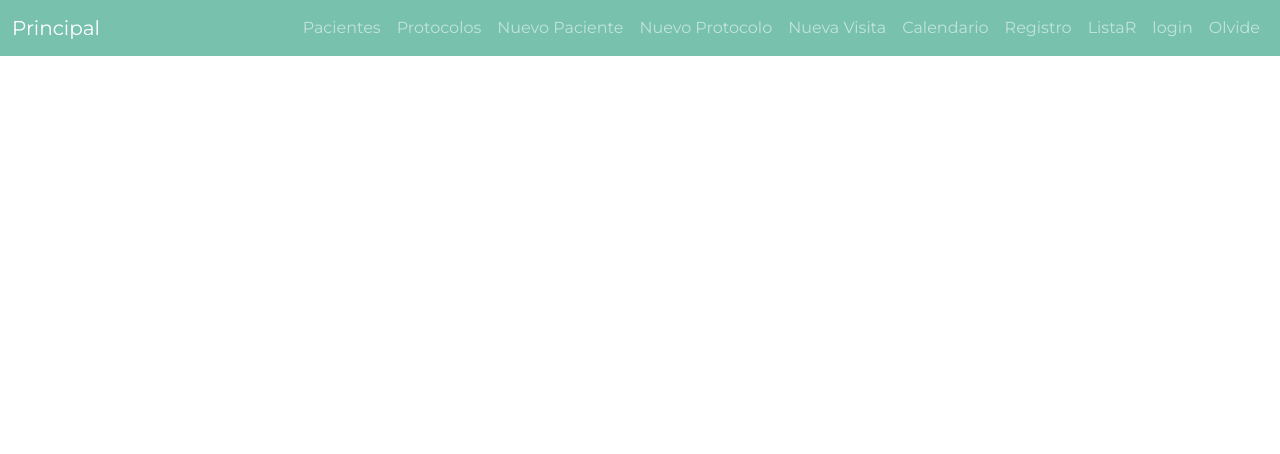
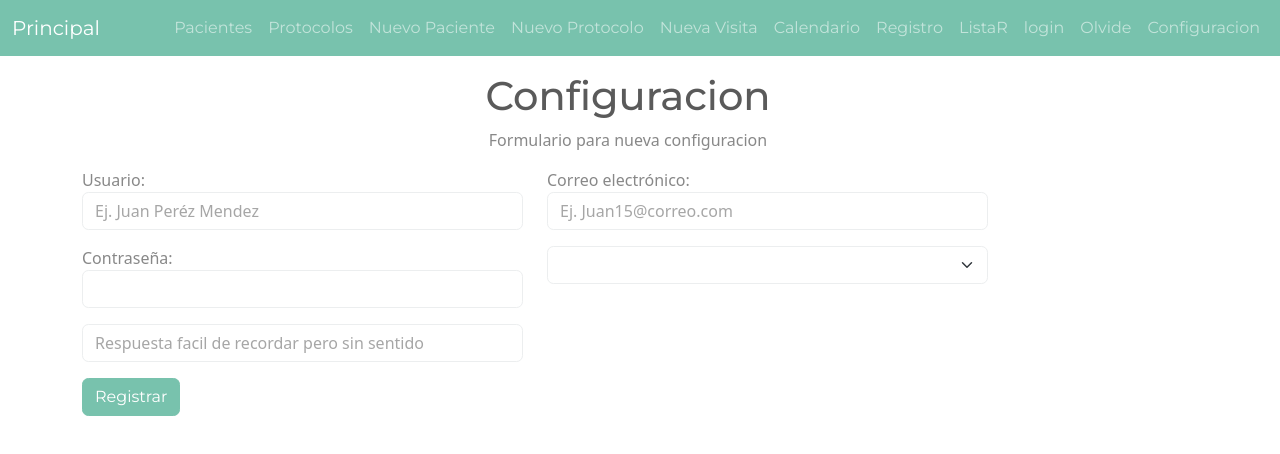
Before and after one commit to KingGnome115/page, a Vue app: page /Configuracion in a window 1280 px wide. Shown: the top 454 px of the page. Built offline with nearby package versions, Linux system fonts and the light colour scheme.

Commit message:
nueva ventana de configuracion de datos de usuario

```diff
--- /dev/null
+++ b/src/components/Configuracion.vue
@@ -0,0 +1,92 @@
+<template class="m-0 vh-100 row justify-content-center aling-items-center">
+    <div class="container">
+        <div class="row mt-3">
+            <header class="row text-center">
+                <h1>Configuracion</h1>
+                <p>Formulario para nueva configuracion</p>
+            </header>
+            <form class="row g-7" @submit.prevent="guardarUsuario()" >
+                <div class="col-12 col-md-5 mb-3">
+                    <label for="nombre">Usuario:</label>
+                    <input type="text" id="nombre" name="nombre" class="form-control" placeholder="Ej. Juan Peréz Mendez" v-model="this.usuarios.user">
+                    <div class="invalid-feedback">
+                        Porfavor ingrese un nombre de usuario
+                    </div>
+                </div>
+
+                <div class="col-12 col-md-5 mb-3">
+                    <label for="email">Correo electrónico:</label>
+                    <input type="email" id="email" name="email" class="form-control" placeholder="Ej. Juan15@correo.com" v-model="this.usuarios.email">
+                    <div class="invalid-feedback">
+                        Porfavor ingrese un correo electrónico
+                    </div>
+                </div>
+
+                <div class="col-12 col-md-5 mb-3">
+                    <label for="password2">Contraseña:</label>
+                    <input type="password" id="password2" name="password2" class="form-control" v-model="this.usuarios.password" title="Una buena contraseña es una frase sin sentido con números y caracteres especiales">
+                    <div class="invalid-feedback">
+                        Porfavor ingrese una contraseña
+                    </div>
+                </div>
+
+                <div class="col-12 col-md-5 mb-3">
+                    <select class="form-select valid" title="No seas honesto con la respuesta, solo algo que recuerdes" v-model="this.usuarios.pregunta" >
+                        <option>¿Cuál era tu apodo de niño?</option>
+                        <option>¿Cuál sería tu trabajo ideal?</option>
+                        <option>¿Nombre de tu primera mascota?</option>
+                        <option>¿Cuál fue la ciudad en donde naciste?</option>
+                        <option>¿Cuál es tu comida favorita?</option>
+                        <option>¿Cuál fue tu primer maestro?</option>
+                        <option>¿Si fueras un superhéroe, cuáles serían tus poderes?</option>
+                        <option>¿Qué harías si te dijeran que mañana es el fin de la humanidad?</option>
+                    </select>
+                </div>
+
+                <div class="col-12 col-md-5 mb-3">
+                    <input type="text" class="form-control" placeholder="Respuesta facil de recordar pero sin sentido" v-model="this.usuarios.respuesta">
+                    <div class="invalid-feedback">
+                        Porfavor ingrese una respuesta
+                    </div>
+                </div>
+
+                <div></div>
+
+                <div class="col-12 col-md-5 mb-3">
+                    <button type="submit" class="btn btn-primary">Registrar</button>
+                </div>
+            </form>
+        </div>
+    </div>
+</template>
+
+<script lang="ts">
+    import { defineComponent } from 'vue';
+    import { Usuario } from '../interfaces/Usuarios';
+    import { actualizarDatos  } from '../services/UsuariosServices';
+    import store from '../store/index'
+    export default defineComponent({
+        data(){
+            return{
+                usuarios: {} as Usuario,
+                passwordC: ""
+            }
+        },
+        methods: {
+            async guardarUsuario(){
+                console.log(this.usuarios);
+                const newUsuario = actualizarDatos(this.usuarios);
+                this.$router.push('/')
+
+            }
+        },
+        mounted() {
+            this.usuarios = store.state.usuario;
+        },
+    })
+
+</script>
+
+<style scoped>
+
+</style>
--- a/src/components/NavBar.vue
+++ b/src/components/NavBar.vue
@@ -43,6 +43,9 @@
                     <li class="nav-item" >
                         <router-link class="nav-link" to="/OlvideCon">Olvide</router-link>
                     </li>
+                    <li class="nav-item" >
+                        <router-link class="nav-link" to="/Configuracion">Configuracion</router-link>
+                    </li>
                 </ul>
             </div>
         </div>
--- a/src/components/login.vue
+++ b/src/components/login.vue
@@ -43,7 +43,9 @@
                         console.log(user.status)
                         if(user.status == 200){
                             store.state.usuario = user.data
-                            console.log(store.state.usuario.email)
+                            store.state.usuario.password = ""
+                            store.state.usuario.respuesta = ""
+                            console.log(store.state.usuario)
                         }else{
                             console.log(user)
                         }
--- a/src/router/index.ts
+++ b/src/router/index.ts
@@ -72,6 +72,11 @@ const routes: RouteRecordRaw[] = [
         path:'/OlvideCon',
         name:'OlvideCon',
         component: () => import('@/components/OlvideCon.vue')
+    },
+    {
+        path:'/Configuracion',
+        name:'Configuracion',
+        component: () => import('@/components/Configuracion.vue')
     }
 ]
 
--- a/src/services/UsuariosServices.ts
+++ b/src/services/UsuariosServices.ts
@@ -17,3 +17,5 @@ export const consultarPreg = async(email: string): Promise<AxiosResponse<string>
 export const conRespuesta = async(email: string, respuesta: string): Promise<AxiosResponse<Usuario>> => await axios.post('/respuesta', {email, respuesta})
 
 export const actualizarContra = async(email: string, password: string, respuesta: string): Promise<AxiosResponse<Usuario>> => await axios.put('/cambiarContra', {email, password, respuesta})
+
+export const actualizarDatos = async(usuario: Usuario): Promise<AxiosResponse<Usuario>> => await axios.put(`/usuarios/${usuario._id}`, usuario)
```
